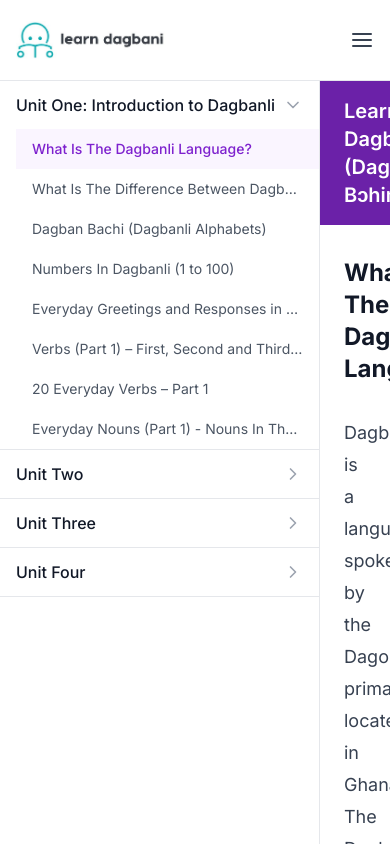
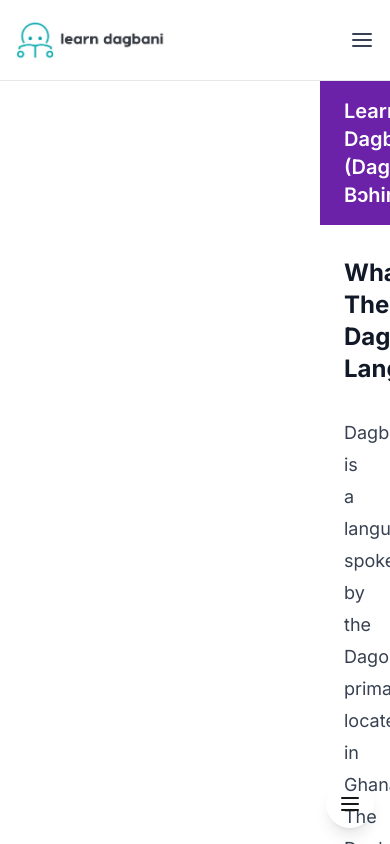
Before and after one commit to rasheeda/learndagbani, a Next.js app: page /courses/learn-dagbanli in a window 390 px wide. Shown: the top 844 px of the page. Built offline with nearby package versions, Linux system fonts and the light colour scheme.

Commit message:
Make course page mobile friendly

```diff
--- a/src/components/courses/course-content.tsx
+++ b/src/components/courses/course-content.tsx
@@ -1,8 +1,10 @@
 'use client'
 
+import { useState } from 'react'
 import { useSearchParams } from 'next/navigation'
 import { CourseSidebar } from './course-sidebar'
 import { LessonContent } from './lesson-content'
+import { Menu, X } from 'lucide-react'
 
 // Define our types
 interface Lesson {
@@ -39,26 +41,61 @@ export function CourseContent({
   const currentUnit = courseData.units.find(u => u.id === currentUnitId)
   const currentLesson = currentUnit?.lessons.find(l => l.id === currentLessonId)
 
+  const [isSidebarOpen, setIsSidebarOpen] = useState(false)
+
   return (
-    <div className="flex min-h-0"> {/* min-h-0 is important for nested flex containers */}
+    <div className="flex-1 overflow-hidden">
+      {/* Mobile Menu Toggle Button */}
+      <button
+        onClick={() => setIsSidebarOpen(!isSidebarOpen)}
+        className="lg:hidden fixed bottom-4 right-4 z-50 bg-primary hover:bg-primary/90 text-primary-foreground p-3 rounded-full shadow-lg"
+        aria-label="Toggle sidebar"
+      >
+        {isSidebarOpen ? <X size={24} /> : <Menu size={24} />}
+      </button>
+
+      {/* Sidebar with mobile responsive classes */}
+      <div className={`
+        fixed inset-y-0 left-0 lg:relative lg:flex
+        ${isSidebarOpen ? 'flex' : 'hidden lg:flex'}
+        z-40 lg:z-auto
+      `}>
+        {/* Optional overlay for mobile */}
+        {isSidebarOpen && (
+          <div
+            className="fixed inset-0 bg-black/50 lg:hidden"
+            onClick={() => setIsSidebarOpen(false)}
+          />
+        )}
+
+        {/* Sidebar component with mobile styles */}
+        <div className="relative w-[300px] h-full bg-background border-r">
           <CourseSidebar
             units={courseData.units}
             currentUnitId={currentUnitId}
             currentLessonId={currentLessonId}
             courseId={courseId}
           />
-      <div className="flex-1 overflow-hidden">
+        </div>
+      </div>
+
+      {/* Main content area */}
+      <div className="flex-1 w-full overflow-y-auto">
         {currentLesson && (
           <LessonContent
             lesson={currentLesson}
-            courseTitle={courseData.title} courseId={''}
+            courseTitle={courseData.title}
+            courseId={courseId}
             isLessonComplete={function (lessonId: string): boolean {
               throw new Error('Function not implemented.')
-            } } markLessonComplete={function (lessonId: string): void {
+            }}
+            markLessonComplete={function (lessonId: string): void {
               throw new Error('Function not implemented.')
-            } } markLessonIncomplete={function (lessonId: string): void {
+            }}
+            markLessonIncomplete={function (lessonId: string): void {
               throw new Error('Function not implemented.')
-            } }          />
+            }}
+          />
         )}
       </div>
     </div>
```
Lines whose indentation alone changed are shown as unchanged.
